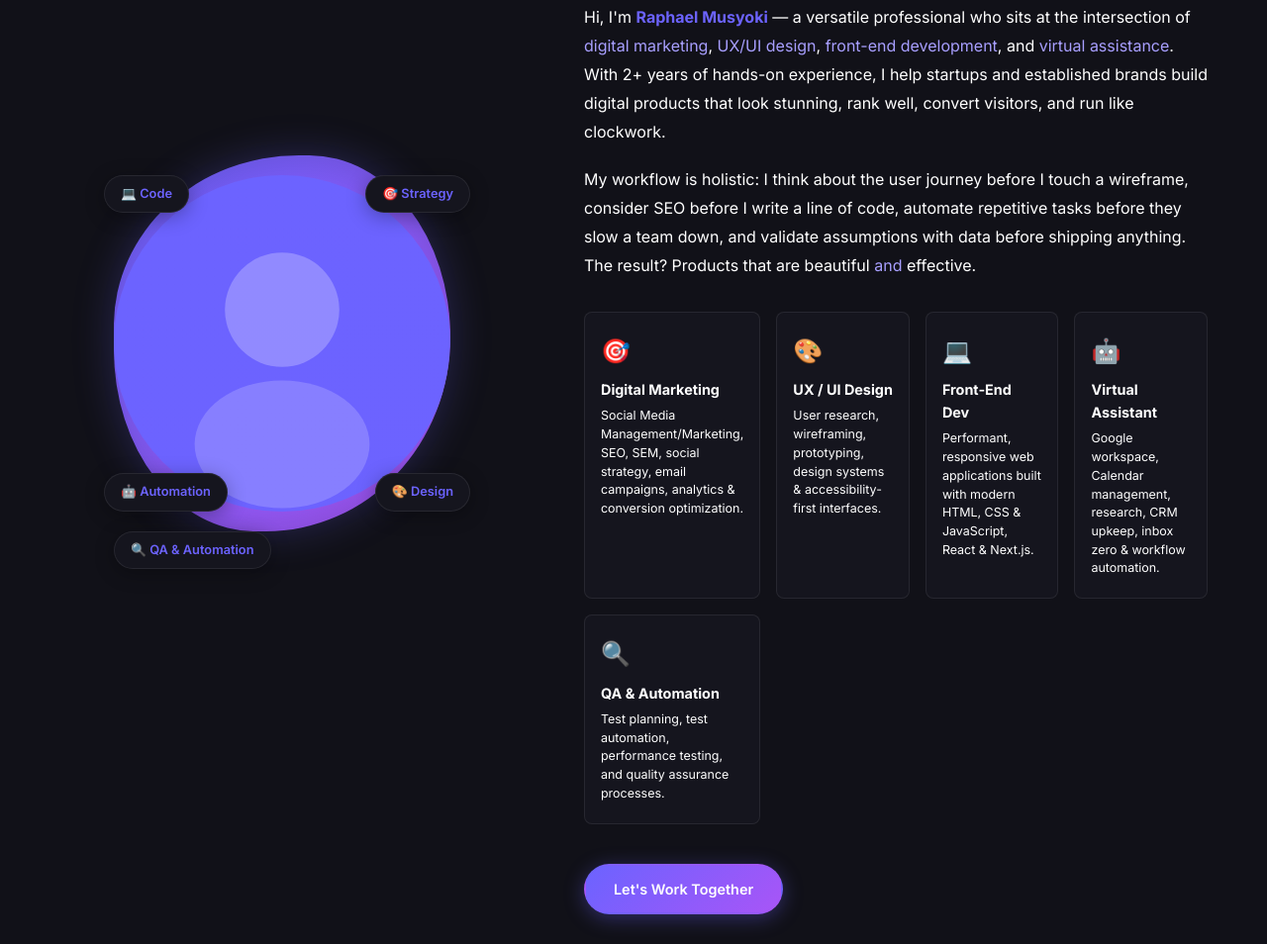
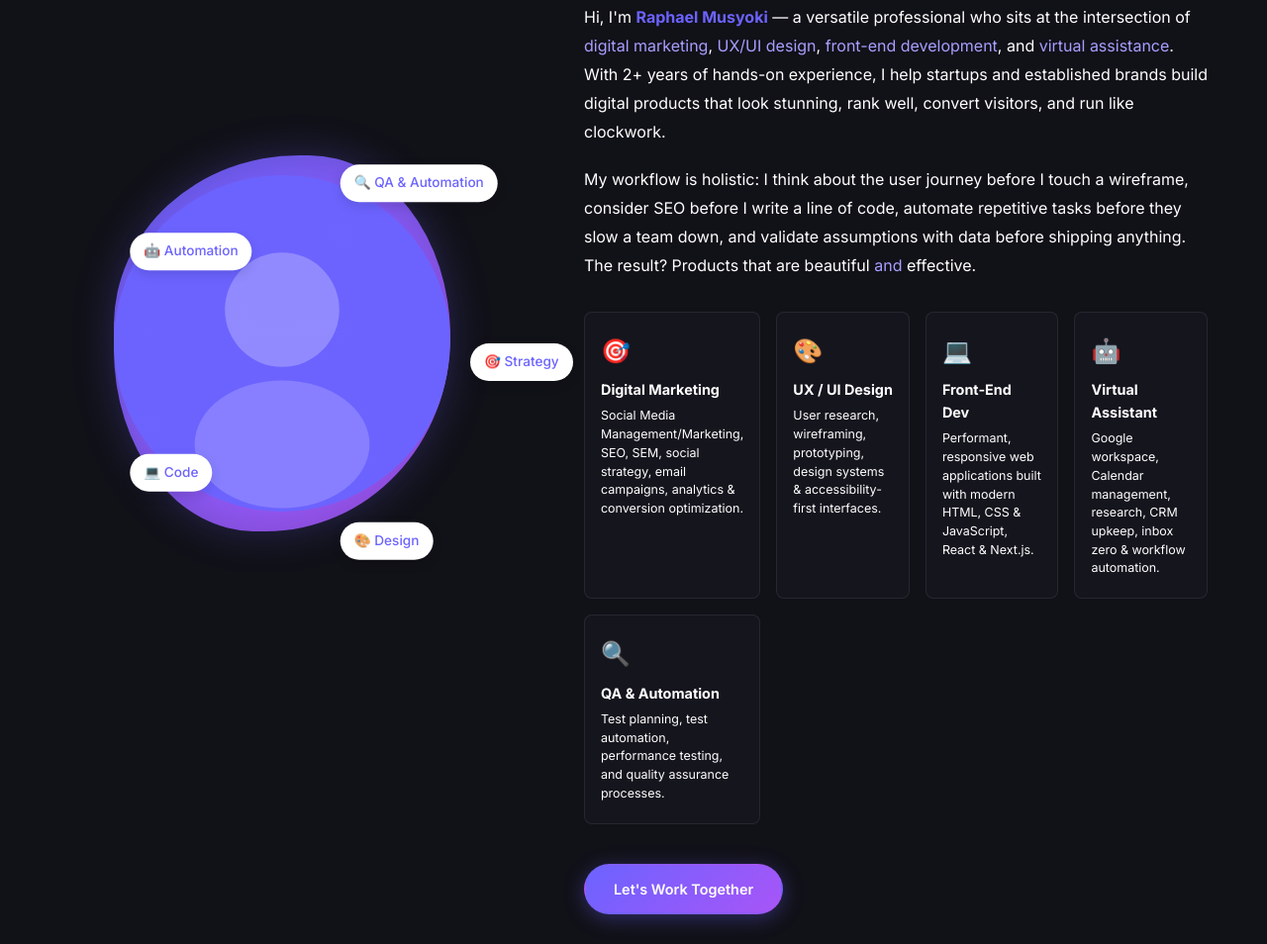
Before and after one commit to M-67r21/Update-Portfolio, a plain HTML site: page index.html in a window 1280 px wide. Shown: the part 1453-2407 px from the top of the page at 99% size. Drawn offline with Linux system fonts and the light colour scheme.

Commit message:
Worked on the image on about page to have the icons evenly placed.

```diff
--- a/css/style.css
+++ b/css/style.css
@@ -373,6 +373,7 @@ body {
   position: relative;
   width: 340px;
   height: 380px;
+  margin: 0 auto;
 }
 
 .about__avatar {
@@ -398,20 +399,23 @@ body {
 
 .about__tag {
   position: absolute;
-  padding: .5rem 1rem;
-  background: var(--clr-bg-card);
-  border: 1px solid var(--clr-border);
-  border-radius: 50px;
-  font-size: .8rem;
-  font-weight: 600;
-  color: var(--clr-text);
-  backdrop-filter: blur(10px);
-  box-shadow: 0 4px 20px rgba(0,0,0,.3);
+  top: 50%;
+  left: 50%;
+  padding: 8px 14px;
+  background: #fff;
+  border-radius: 999px;
+  box-shadow: 0 4px 12px rgba(0, 0, 0, 0.12);
+  font-size: 0.85rem;
+  font-weight: 500;
+  white-space: nowrap;
+  --radius: 190px; /* distance from center — tweak to taste */
 }
-.about__tag--1 { top:  20px; right: -20px; }
-.about__tag--2 { bottom: 20px; right: -20px; }
-.about__tag--3 { top:  20px; left: -10px; }
-.about__tag--4 { bottom: 20px; left: -10px; }
+/* 5 tags placed 72° apart, starting at the top and going clockwise */
+.about__tag--1 { transform: rotate(0deg)   translate(var(--radius)) rotate(0deg); }
+.about__tag--2 { transform: rotate(72deg)  translate(var(--radius)) rotate(-72deg); }
+.about__tag--3 { transform: rotate(144deg) translate(var(--radius)) rotate(-144deg); }
+.about__tag--4 { transform: rotate(216deg) translate(var(--radius)) rotate(-216deg); }
+.about__tag--5 { transform: rotate(288deg) translate(var(--radius)) rotate(-288deg); }
 
 .about__text {
   color: var(--clr-text-muted);
```
Also changed, not shown: index.html (+0 -1 lines).
